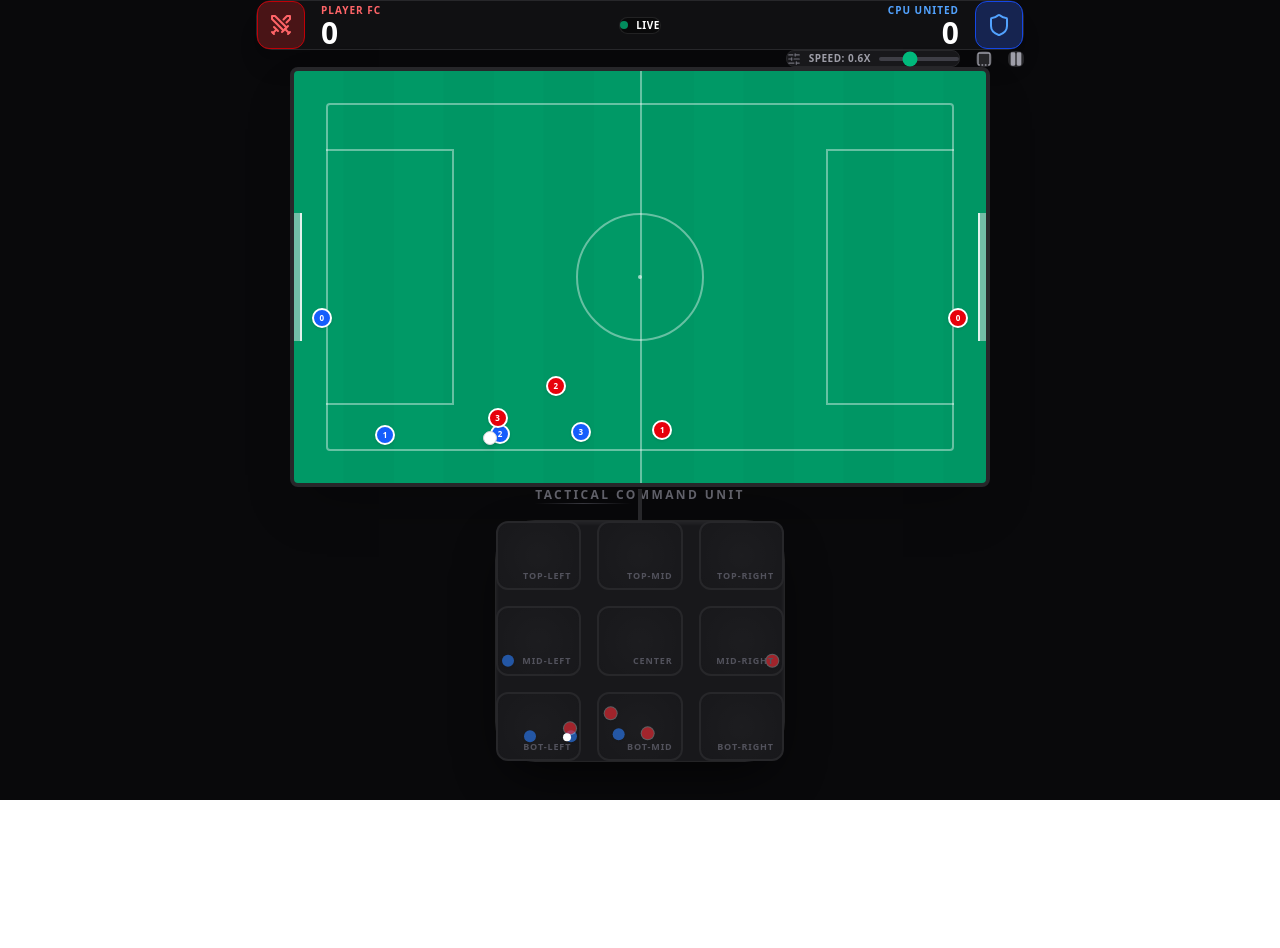
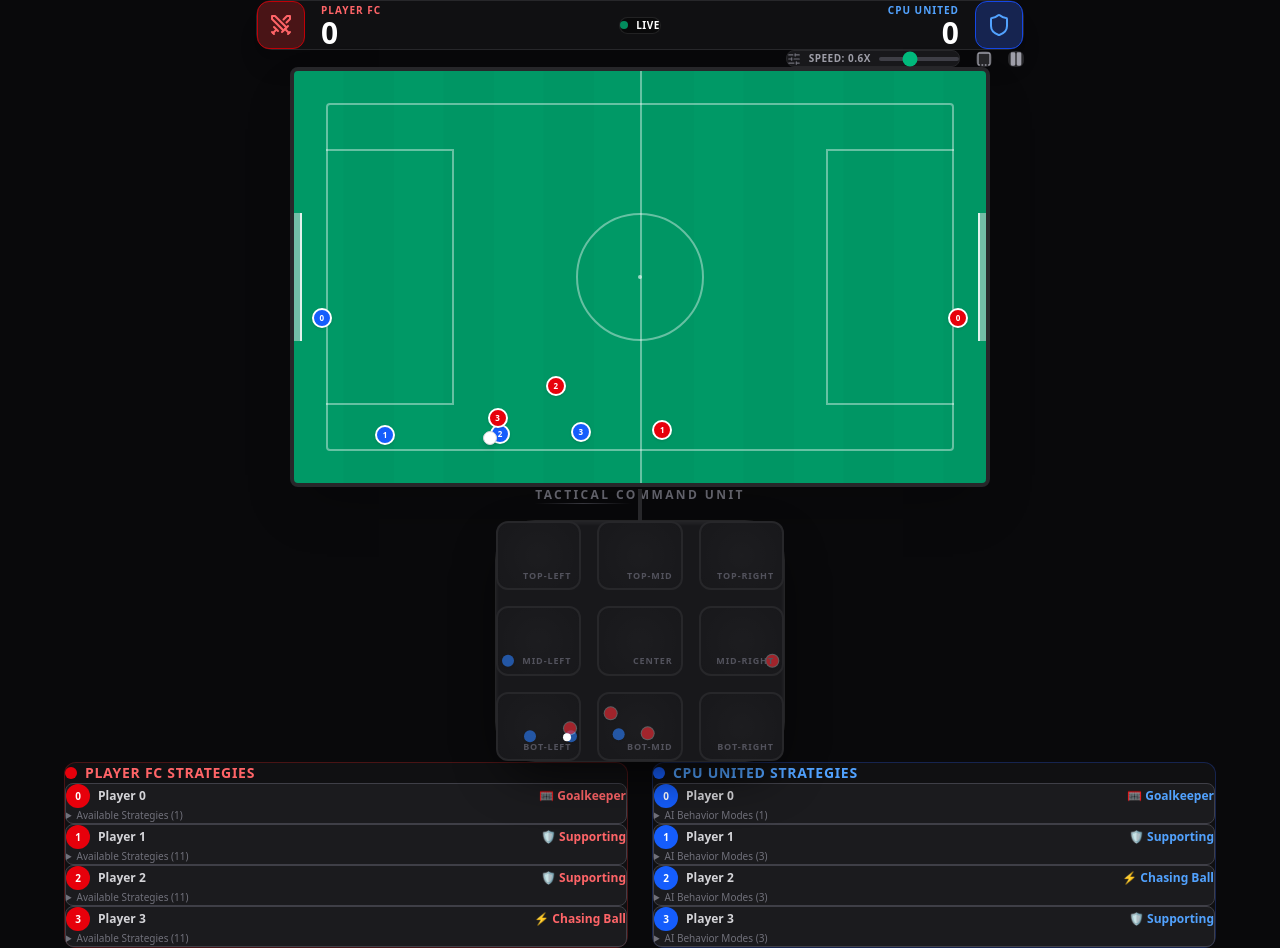
Before and after one commit to batikanor/mx-egg, a Next.js app in the folder football-2d/: page / in a window 1280 px wide. Before the commit the page ends 800 px from the top, so only its background shows below. Built offline with nearby package versions, Linux system fonts and the light colour scheme.

Commit message:
add strategy panel showing player positions and available strategies

```diff
--- /dev/null
+++ b/football-2d/components/StrategyPanel.tsx
@@ -0,0 +1,217 @@
+'use client';
+
+import React from 'react';
+
+interface Player {
+  id: string;
+  x: number;
+  y: number;
+  vx: number;
+  vy: number;
+  role: 'GK' | 'FIELD';
+}
+
+interface LockInfo {
+  targetSector: number;
+  timer: number;
+}
+
+interface Ball {
+  x: number;
+  y: number;
+  vx: number;
+  vy: number;
+}
+
+interface StrategyPanelProps {
+  redTeam: Player[];
+  blueTeam: Player[];
+  ball: Ball;
+  lockedPlayers: Map<string, LockInfo>;
+}
+
+const SECTORS = [
+  { id: 0, label: 'Top-Left' },
+  { id: 1, label: 'Top-Mid' },
+  { id: 2, label: 'Top-Right' },
+  { id: 3, label: 'Mid-Left' },
+  { id: 4, label: 'Center' },
+  { id: 5, label: 'Mid-Right' },
+  { id: 6, label: 'Bot-Left' },
+  { id: 7, label: 'Bot-Mid' },
+  { id: 8, label: 'Bot-Right' },
+];
+
+const getPlayerStrategy = (
+  player: Player,
+  isRed: boolean,
+  ball: Ball,
+  team: Player[],
+  lockedPlayers: Map<string, LockInfo>
+): { current: string; possible: string[] } => {
+  const possible = [];
+
+  if (player.role === 'GK') {
+    return {
+      current: '🥅 Goalkeeper',
+      possible: ['Goalkeeper (fixed role)'],
+    };
+  }
+
+  // Check if chaser
+  let chaserId: string | null = null;
+  let minDist = Infinity;
+  team.forEach((p) => {
+    if (p.role !== 'GK') {
+      const d = Math.hypot(ball.x - p.x, ball.y - p.y);
+      if (d < minDist) {
+        minDist = d;
+        chaserId = p.id;
+      }
+    }
+  });
+
+  const isChaser = player.id === chaserId;
+  const lock = lockedPlayers.get(player.id);
+
+  // Current strategy
+  let current = '';
+  if (isRed && lock) {
+    const sector = SECTORS.find((s) => s.id === lock.targetSector);
+    current = `🎯 Locked: ${sector?.label || 'Unknown'}`;
+  } else if (isChaser) {
+    current = '⚡ Chasing Ball';
+  } else {
+    current = '🛡️ Supporting';
+  }
+
+  // Possible strategies
+  if (isRed) {
+    possible.push('⚡ Ball Chaser (auto)');
+    possible.push('🛡️ Support Role (auto)');
+    SECTORS.forEach((s) => {
+      possible.push(`🎯 Lock to ${s.label}`);
+    });
+  } else {
+    possible.push('⚡ Ball Chaser (AI)');
+    possible.push('🛡️ Support Role (AI)');
+    possible.push('🤖 AI Controlled');
+  }
+
+  return { current, possible };
+};
+
+export const StrategyPanel: React.FC<StrategyPanelProps> = ({
+  redTeam,
+  blueTeam,
+  ball,
+  lockedPlayers,
+}) => {
+  return (
+    <div className="w-full max-w-6xl grid grid-cols-2 gap-6 mt-8">
+      {/* Red Team (Left) */}
+      <div className="bg-zinc-900/50 border border-red-900/50 rounded-xl p-4">
+        <h3 className="text-sm font-bold text-red-400 uppercase tracking-wider mb-4 flex items-center gap-2">
+          <span className="w-3 h-3 bg-red-600 rounded-full"></span>
+          Player FC Strategies
+        </h3>
+        <div className="space-y-3">
+          {redTeam.map((player) => {
+            const { current, possible } = getPlayerStrategy(
+              player,
+              true,
+              ball,
+              redTeam,
+              lockedPlayers
+            );
+            return (
+              <div
+                key={player.id}
+                className="bg-zinc-800/50 border border-zinc-700 rounded-lg p-3"
+              >
+                <div className="flex items-center justify-between mb-2">
+                  <div className="flex items-center gap-2">
+                    <div className="w-6 h-6 bg-red-600 rounded-full flex items-center justify-center text-[10px] font-bold text-white">
+                      {player.id.replace('r', '')}
+                    </div>
+                    <span className="text-xs font-semibold text-zinc-300">
+                      Player {player.id.replace('r', '')}
+                    </span>
+                  </div>
+                  <span className="text-xs font-bold text-red-400">
+                    {current}
+                  </span>
+                </div>
+                <details className="text-[10px] text-zinc-500">
+                  <summary className="cursor-pointer hover:text-zinc-400 transition-colors">
+                    Available Strategies ({possible.length})
+                  </summary>
+                  <ul className="mt-2 ml-4 space-y-1">
+                    {possible.map((strat, idx) => (
+                      <li key={idx} className="text-zinc-400">
+                        • {strat}
+                      </li>
+                    ))}
+                  </ul>
+                </details>
+              </div>
+            );
+          })}
+        </div>
+      </div>
+
+      {/* Blue Team (Right) */}
+      <div className="bg-zinc-900/50 border border-blue-900/50 rounded-xl p-4">
+        <h3 className="text-sm font-bold text-blue-400 uppercase tracking-wider mb-4 flex items-center gap-2">
+          <span className="w-3 h-3 bg-blue-600 rounded-full"></span>
+          CPU United Strategies
+        </h3>
+        <div className="space-y-3">
+          {blueTeam.map((player) => {
+            const { current, possible } = getPlayerStrategy(
+              player,
+              false,
+              ball,
+              blueTeam,
+              lockedPlayers
+            );
+            return (
+              <div
+                key={player.id}
+                className="bg-zinc-800/50 border border-zinc-700 rounded-lg p-3"
+              >
+                <div className="flex items-center justify-between mb-2">
+                  <div className="flex items-center gap-2">
+                    <div className="w-6 h-6 bg-blue-600 rounded-full flex items-center justify-center text-[10px] font-bold text-white">
+                      {player.id.replace('b', '')}
+                    </div>
+                    <span className="text-xs font-semibold text-zinc-300">
+                      Player {player.id.replace('b', '')}
+                    </span>
+                  </div>
+                  <span className="text-xs font-bold text-blue-400">
+                    {current}
+                  </span>
+                </div>
+                <details className="text-[10px] text-zinc-500">
+                  <summary className="cursor-pointer hover:text-zinc-400 transition-colors">
+                    AI Behavior Modes ({possible.length})
+                  </summary>
+                  <ul className="mt-2 ml-4 space-y-1">
+                    {possible.map((strat, idx) => (
+                      <li key={idx} className="text-zinc-400">
+                        • {strat}
+                      </li>
+                    ))}
+                  </ul>
+                </details>
+              </div>
+            );
+          })}
+        </div>
+      </div>
+    </div>
+  );
+};
+
+export default StrategyPanel;
--- a/football-2d/components/TacticalFootball.tsx
+++ b/football-2d/components/TacticalFootball.tsx
@@ -12,6 +12,7 @@ import {
   SquareDashedBottom
 } from 'lucide-react';
 import dynamic from 'next/dynamic';
+import StrategyPanel from './StrategyPanel';
 
 const Field3D = dynamic(() => import('./Field3D'), { ssr: false });
 
@@ -621,6 +622,13 @@ export default function TacticalFootball() {
             <div className="absolute -top-8 left-1/2 -translate-x-1/2 w-1 h-8 bg-zinc-800" />
         </div>
       </div>
+
+      <StrategyPanel
+        redTeam={renderRed}
+        blueTeam={renderBlue}
+        ball={renderBall}
+        lockedPlayers={lockedPlayersUI}
+      />
     </div>
   );
 }
```
